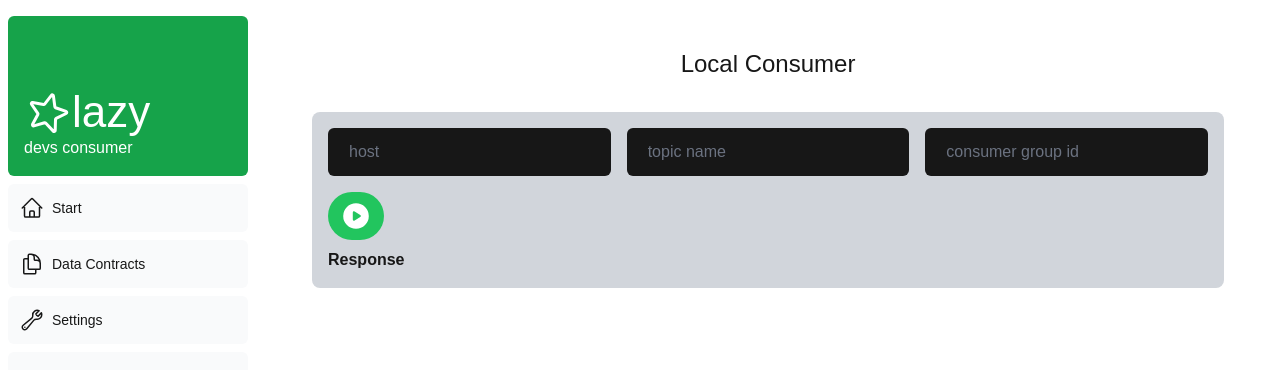
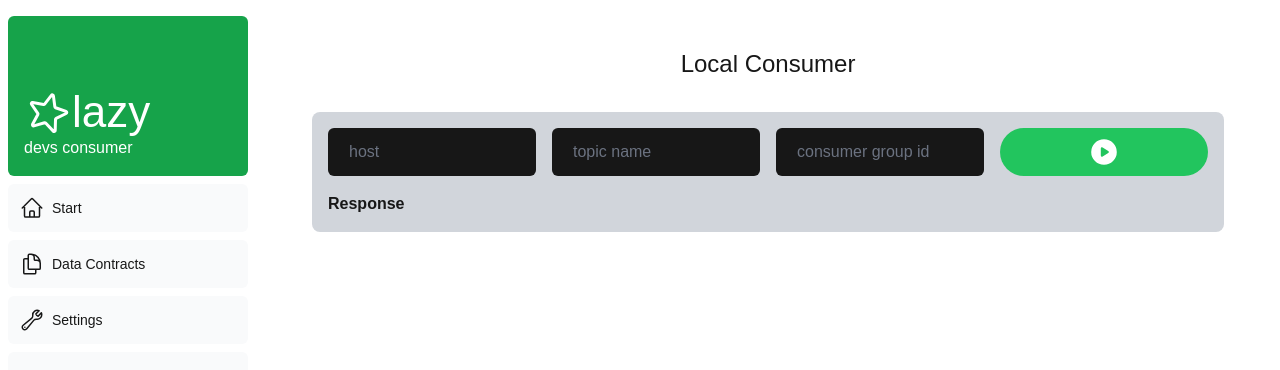
Before and after one commit to corirnx/devs-kafka-consumer, a Next.js app in the folder local-consumer/: page /dashboard/consumer in a window 1280 px wide. Shown: the top 370 px of the page. Built offline with nearby package versions, Linux system fonts and the light colour scheme.

Commit message:
improve display consumed messages

```diff
--- a/local-consumer/src/app/dashboard/consumer/page.tsx
+++ b/local-consumer/src/app/dashboard/consumer/page.tsx
@@ -101,16 +101,14 @@ export default function ConsumerViewer() {
             <div className="flex mr-auto ml-auto justify-center">
                 <div className="flex h-full flex-col px-3 py-4 md:px-2 w-full">
                     <div className="p-4 bg-gray-300 dark:bg-gray-700 rounded-lg h-max-96 overflow-y-auto">
-                        <div className="grid grid-cols-1 md:grid-cols-3 gap-4">
+                        <div className="grid grid-cols-1 md:grid-cols-4 gap-4">
                             <InputField placeholder="host" name="inputHost" ref={refHost} />
                             <InputField placeholder="topic name" name="inputTopic" ref={refTopic} />
                             <InputField placeholder="consumer group id" name="inputConsumerGroupId" ref={refConsumerId} />
-                        </div>
-                        <div className="flex items-start mt-2">
                             <Link href='' onClick={handleConsumeClick}
-                                className="flex h-[48px] w-auto grow  gap-2 rounded-full
-                            md:flex-none md:justify-start md:p-2 md:px-3 p-3
-                            bg-green-500 hover:bg-green-400 ">
+                                className="flex h-[48px] w-auto w-max:15 grow  gap-2 rounded-full
+                                    md:flex-none md:justify-start md:p-2 md:px-3 p-3
+                                    bg-green-500 hover:bg-green-400 ">
                                 <PlayCircleIcon className="w-8 text-white hover:text-black rounded-full m-auto h-auto justify-center items-center" />
                             </Link>
                             {/* <Link href='' onClick={handleResetClick}
@@ -121,7 +119,6 @@ export default function ConsumerViewer() {
                             </Link> */}
                         </div>
                         <div className="flex items-start gap-2 mt-2">
-
                             <Suspense fallback={<LoadingCircle />}>
                                 {loading ? (
                                     <LoadingCircle />
@@ -136,7 +133,9 @@ export default function ConsumerViewer() {
                                                 </li>
                                             ) : (
                                                 consumerResponse.data?.map((item, index) => (
-                                                    <CollapsibleJsonItem data={item} key={index} />
+                                                    <li key={index}>
+                                                        <CollapsibleJsonItem data={item} />
+                                                    </li>
                                                 ))
                                             )}
                                         </ul>
--- a/local-consumer/src/app/ui/collapsibleJsonItem.tsx
+++ b/local-consumer/src/app/ui/collapsibleJsonItem.tsx
@@ -3,10 +3,9 @@ import { ChevronDownIcon, ChevronRightIcon } from "@heroicons/react/20/solid";
 
 interface CollapsibleJsonItemProps {
     data: any;
-    key: any;
 }
 
-const CollapsibleJsonItem: React.FC<CollapsibleJsonItemProps> = ({ data, key }) => {
+const CollapsibleJsonItem: React.FC<CollapsibleJsonItemProps> = ({ data }) => {
     const [collapsed, setCollapsed] = useState(true);
 
     const toggleCollapse = () => {
@@ -14,13 +13,13 @@ const CollapsibleJsonItem: React.FC<CollapsibleJsonItemProps> = ({ data, key })
     };
 
     return (
-        <li key={key}>
+        <div>
             <div className="flex items-start">
                 <button onClick={toggleCollapse}
-                    className="text-green-500 underline">
+                    className="text-green-500 underline flex items-center">
                     {collapsed
-                        ? <span><ChevronRightIcon className="h-5 w-5" />expand</span>
-                        : <span><ChevronDownIcon className="h-5 w-5" />collapse</span>}
+                        ? <span className='flex items-center' role='expand'><ChevronRightIcon className="h-5 w-5" />expand</span>
+                        : <span className='flex items-center' role='collapse'><ChevronDownIcon className="h-5 w-5" />collapse</span>}
                 </button>
 
             </div>
@@ -29,7 +28,7 @@ const CollapsibleJsonItem: React.FC<CollapsibleJsonItemProps> = ({ data, key })
                     {JSON.stringify(data, null, 2)}
                 </pre>
             )}
-        </li>
+        </div>
     );
 };
 
--- a/local-consumer/src/pages/api/consumers.ts
+++ b/local-consumer/src/pages/api/consumers.ts
@@ -39,7 +39,7 @@ async function consumeMessages(payload: ConsumerPayload, res: NextApiResponse) {
         partition,
         message,
       }: EachMessagePayload) => {
-        console.trace(topic, partition, message.timestamp);
+        //console.trace(topic, partition, message.timestamp);
         handleMessage(collectedMessages, message);
       },
     });
```
